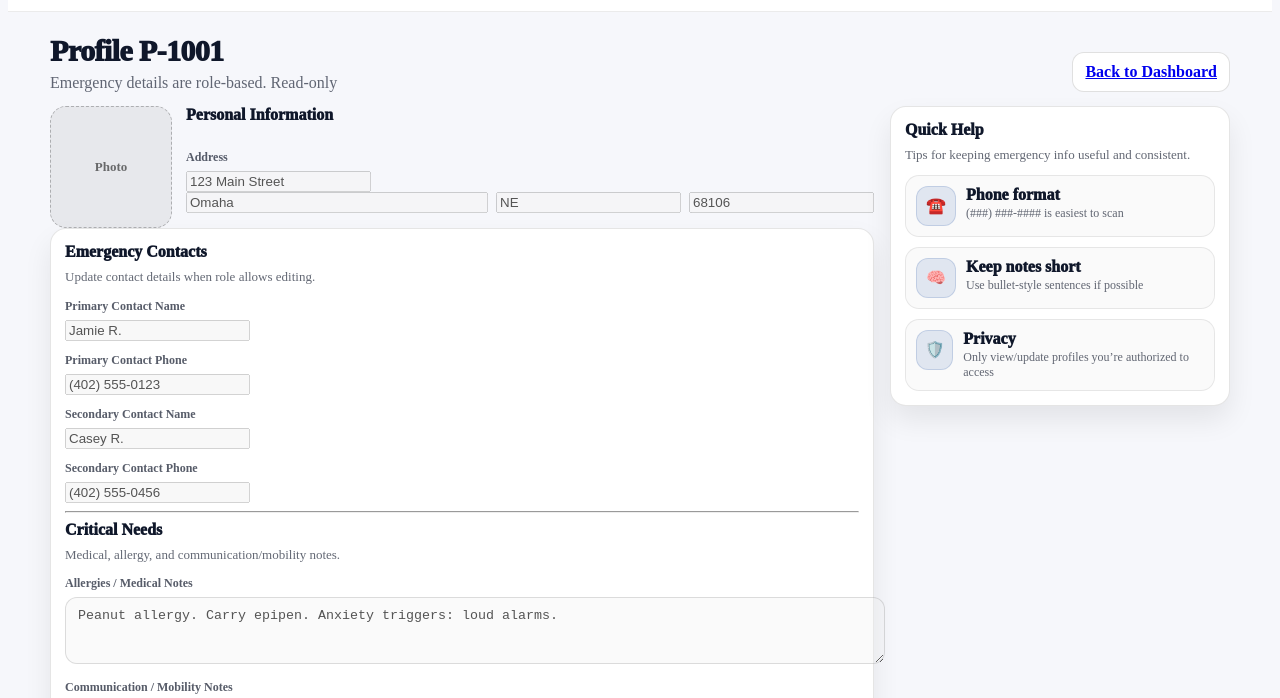
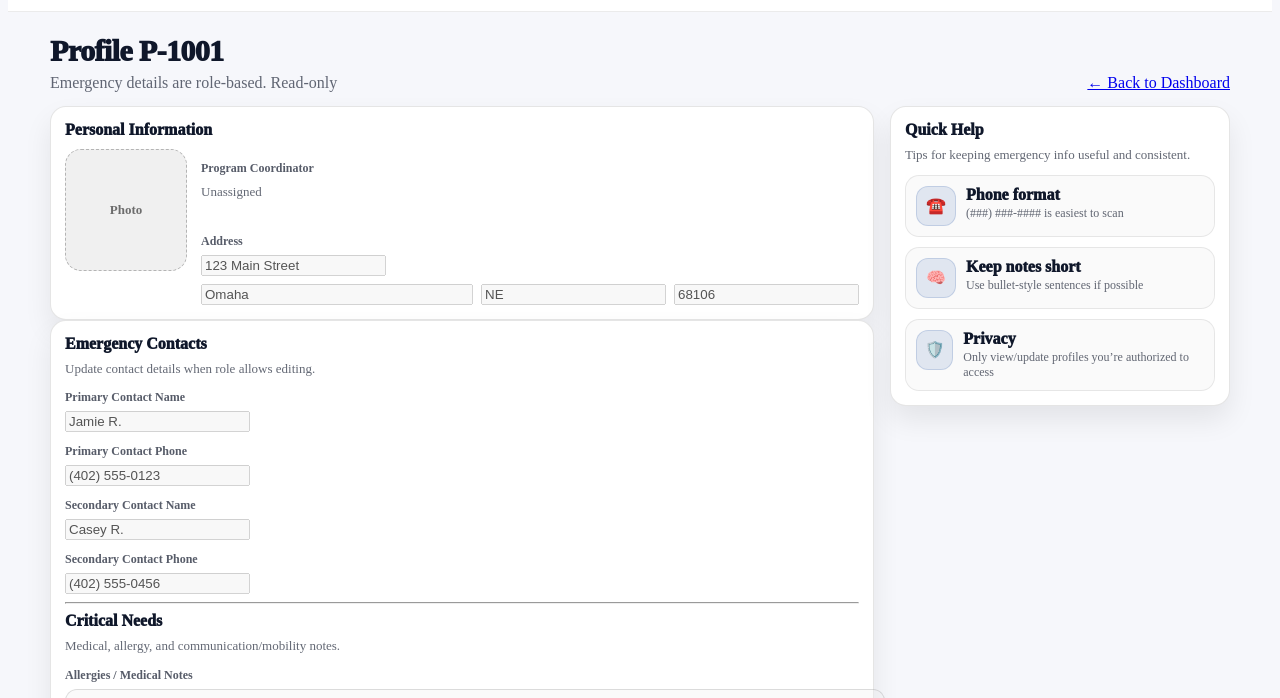
Before and after one commit to michaelisrael1/capstone, a plain HTML site: page Madonna/profile.html in a window 1280 px wide. Shown: the part 69-767 px from the top of the page. Drawn offline with Linux system fonts and the light colour scheme; sample sign-in values are in the browser's storage.

Commit message:
UI/ Staff page update

```diff
--- a/Madonna/profile.html
+++ b/Madonna/profile.html
@@ -39,23 +39,28 @@
         </div>
 
         <div style="display:flex; gap:10px; flex-wrap:wrap;">
-          <a class="portal-btn-lite" href="dashboard.html">Back to Dashboard</a>
+          <a class="btn-maap primary" href="dashboard.html">← Back to Dashboard</a>
         </div>
       </div>
 
       <div class="portal-grid">
-        <!-- Main content -->
   <section class="portal-main">
-          <!-- Profile header -->
+    <!-- Personal Information -->
+    <div class="portal-card">
+      <h2 class="portal-h2" style="margin-bottom:10px;">Personal Information</h2>
+
       <div class="profile-header">
         <div class="profile-photo">
           <div class="photo-placeholder">Photo</div>
         </div>
 
         <div class="profile-basic">
-                <h2 class="portal-h2" style="margin-bottom:4px;">Personal Information</h2>
+          <div class="profile-coordinator">
+            <label class="portal-label">Program Coordinator</label>
+            <div id="coordinatorLink" class="portal-muted">Unassigned</div>
+          </div>
 
-                <div class="profile-address">
+          <div class="profile-address" style="margin-top:10px;">
             <label class="portal-label">Address</label>
             <input
               class="portal-input"
@@ -64,29 +69,17 @@
               value="123 Main Street"
             />
 
-                  <div class="profile-address-grid">
-                    <input
-                      class="portal-input"
-                      data-emergency-field
-                      placeholder="City"
-                      value="Omaha"
-                    />
-                    <input
-                      class="portal-input"
-                      data-emergency-field
-                      placeholder="State"
-                      value="NE"
-                    />
-                    <input
-                      class="portal-input"
-                      data-emergency-field
-                      placeholder="ZIP"
-                      value="68106"
-                    />
+            <div class="profile-address-grid" style="margin-top:8px;">
+              <input class="portal-input" data-emergency-field placeholder="City" value="Omaha" />
+              <input class="portal-input" data-emergency-field placeholder="State" value="NE" />
+              <input class="portal-input" data-emergency-field placeholder="ZIP" value="68106" />
             </div>
           </div>
         </div>
       </div>
+    </div>
+
+    <!-- Emergency + Critical Needs -->
     <div class="portal-card">
       <div class="portal-card-head">
         <h2 class="portal-h2">Emergency Contacts</h2>
@@ -135,10 +128,7 @@
           Later: replace “Save” with a Hubwise write (add/edit) and pull initial values from Hubwise (read).
         </div>
       </div>
-          <div class="portal-card">
-
-
-            <hr class="portal-divider" />
+    </div>
   </section>
 
   <!-- Sidebar -->
@@ -177,7 +167,6 @@
     </div>
   </aside>
 </div>
-    </div>
   </main>
 
   <script src="assets/app.js"></script>
```
Lines whose indentation alone changed are shown as unchanged.
